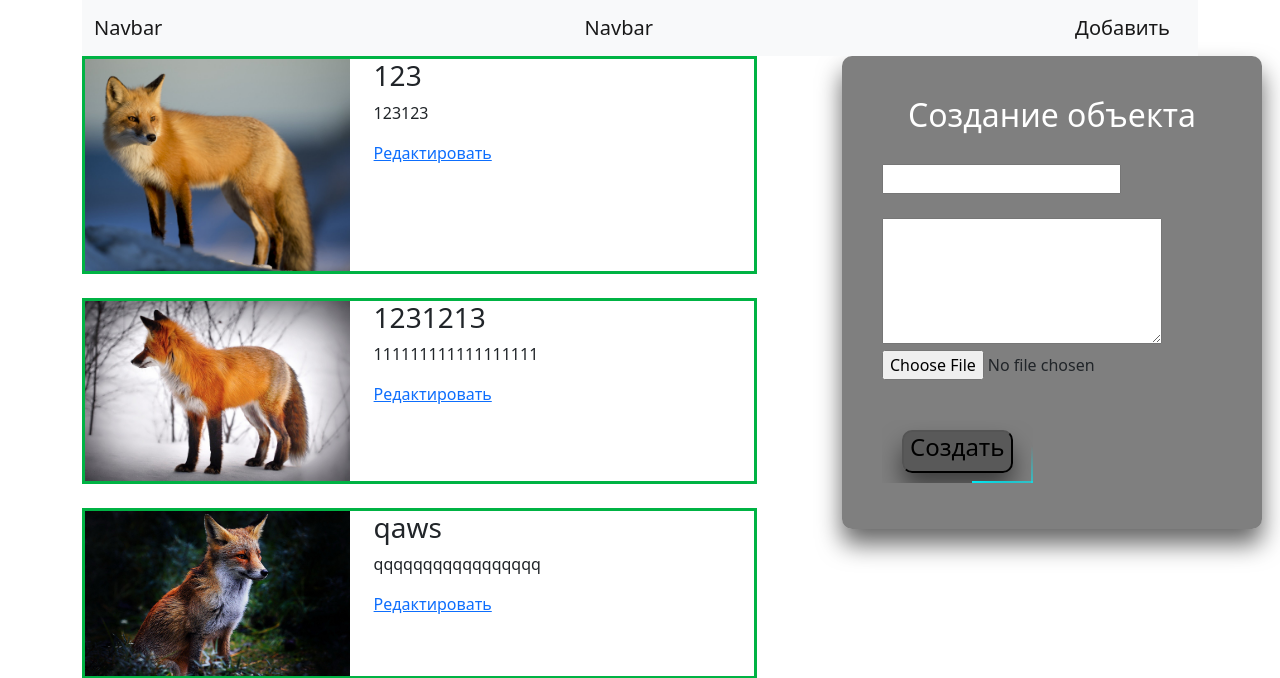
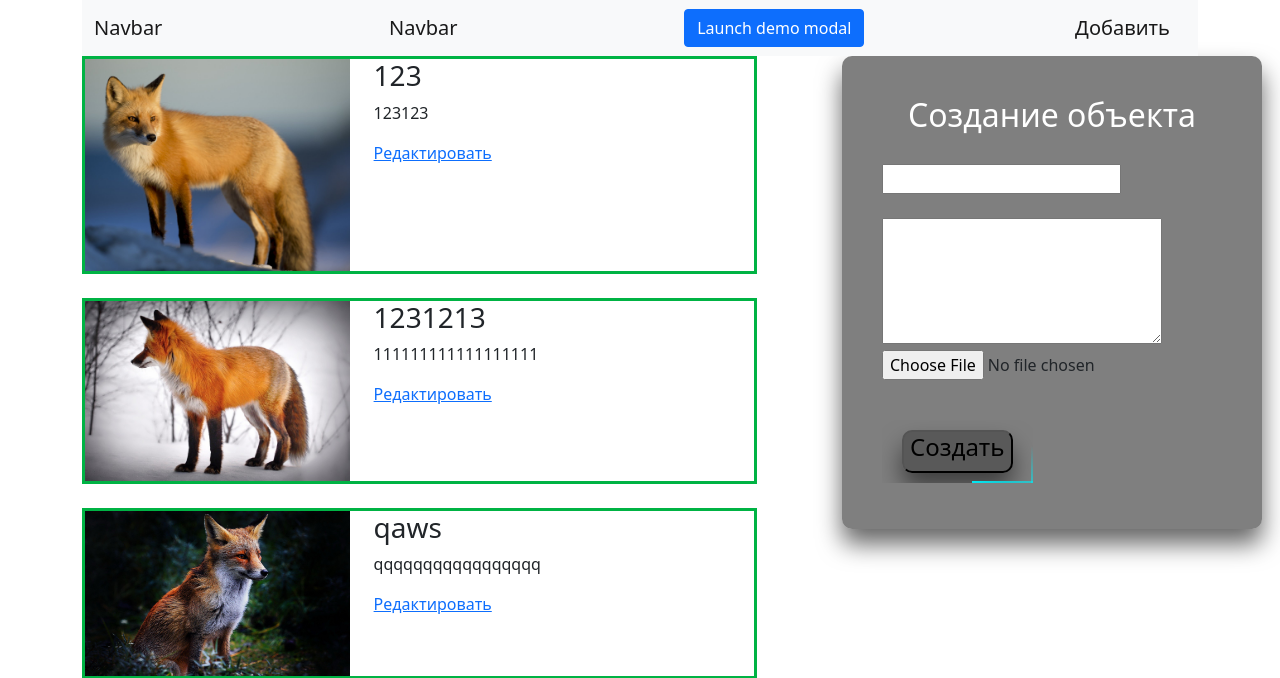
Before and after one commit to NeoRamCreator/test1, a Django app: page / in a window 1280 px wide. Shown: the top 678 px of the page. Run offline with Django 3.2, Linux system fonts and the light colour scheme; data comes from the database, SQL or seed files in the repository; both versions use the stored data as it was after the commit.

Commit message:
modal_form

```diff
--- a/mysite/w2/templates/w2/base.html
+++ b/mysite/w2/templates/w2/base.html
@@ -8,6 +8,10 @@
     <link href="https://cdn.jsdelivr.net/npm/bootstrap@5.1.1/dist/css/bootstrap.min.css" rel="stylesheet"
           integrity="sha384-F3w7mX95PdgyTmZZMECAngseQB83DfGTowi0iMjiWaeVhAn4FJkqJByhZMI3AhiU" crossorigin="anonymous">
     <link rel="stylesheet" href="{% static 'w2/css/css1.css'%}" type="text/css">
+    <!-- JavaScript Bundle with Popper -->
+    <script src="https://cdn.jsdelivr.net/npm/bootstrap@5.1.3/dist/js/bootstrap.bundle.min.js"
+            integrity="sha384-ka7Sk0Gln4gmtz2MlQnikT1wXgYsOg+OMhuP+IlRH9sENBO0LRn5q+8nbTov4+1p"
+            crossorigin="anonymous"></script>
 </head>
 <body>
 
@@ -16,6 +20,57 @@
         <div class="container-fluid">
             <a class="navbar-brand" href="#">Navbar</a>
             <a class="navbar-brand" href="#">Navbar</a>
+
+
+            <!--            <button data-toggle="modal" data-target="#modal_form">Добавить</button>-->
+
+
+            <!--            <div class="modal fade" id="modal_form" tabindex="-1" aria-hidden="true">-->
+            <!--                <div class="login-box">-->
+            <!--                    <h2>Создание объекта</h2>-->
+            <!--                    <form method="POST" enctype="multipart/form-data">-->
+            <!--                        {% csrf_token %}-->
+            <!--                        <div>{{ form.title }}</div>-->
+            <!--                        <br>-->
+            <!--                        <div class="user-box">-->
+            <!--                            <div>{{ form.text }}</div>-->
+            <!--                        </div>-->
+            <!--                        <div>-->
+            <!--                            {{ form.img }}-->
+            <!--                        </div>-->
+            <!--                        <a href="#">-->
+            <!--                            <span></span>-->
+            <!--                            <span></span>-->
+            <!--                            <span></span>-->
+            <!--                            <span></span>-->
+
+            <!--                            <button type="submit" class="t1"><h4>Создать</h4></button>-->
+
+            <!--                        </a>-->
+            <!--                    </form>-->
+            <!--                </div>-->
+            <!--            </div>-->
+
+            <!-- Button trigger modal -->
+            <button type="button" class="btn btn-primary" data-bs-toggle="modal" data-bs-target="#exampleModal">
+                Launch demo modal
+            </button>
+
+            <!-- Modal -->
+            <div class="modal fade" id="exampleModal" tabindex="-1" aria-labelledby="exampleModalLabel"
+                 aria-hidden="true">
+                <div class="modal-dialog">
+                    <div class="modal-content">
+                        <div class="modal-body">
+
+                            {% include 'w2/_form.html' %}
+                        </div>
+
+                    </div>
+                </div>
+            </div>
+
+
             <a class="navbar-brand" href="{% url 'form' %}">Добавить</a>
         </div>
     </nav>
@@ -40,8 +95,5 @@
 {% endblock content %}
 
 
-
-
-
 </body>
 </html>
--- a/mysite/w2/urls.py
+++ b/mysite/w2/urls.py
@@ -3,6 +3,7 @@ from .views import *
 
 urlpatterns = [
     # path('', index, name='index'),
+    # path('mod_form', mod_form, name='mod_form'),
 
     path('', PersonCreateView.as_view(), name='create_person_home'),
     path('form/', PersonCreateViewForm.as_view(), name='form'),
--- a/mysite/w2/views.py
+++ b/mysite/w2/views.py
@@ -8,6 +8,10 @@ from .models import *
 
 def index(request):
     return render(request, 'w2/index.html', {})
+
+
+def mod_form(request):
+    return render(request, 'w2/_mod_window.html', {})
 
 
 class PersonCreateView(CreateView):
@@ -46,16 +50,6 @@ class PersonUpdateView(UpdateView):
     form_class = CreatePerson
     success_url = reverse_lazy('create_person_home')
 
-
-
-
-
-
-
-
-
-
-
 # class All(CreateView, ListView):
 #     model = Person
 #     template_name = 'w2/index.html'
```
Also changed, not shown: mysite/w2/templates/w2/_form.html (+0 -32 lines), mysite/w2/templates/w2/_mod_window.html (added, +17 -0 lines), mysite/db.sqlite3, mysite/media/cats-fantasy-art-animals-mammals-butterfly-1660339.jpg (added). Lines whose indentation alone changed are shown as unchanged.
